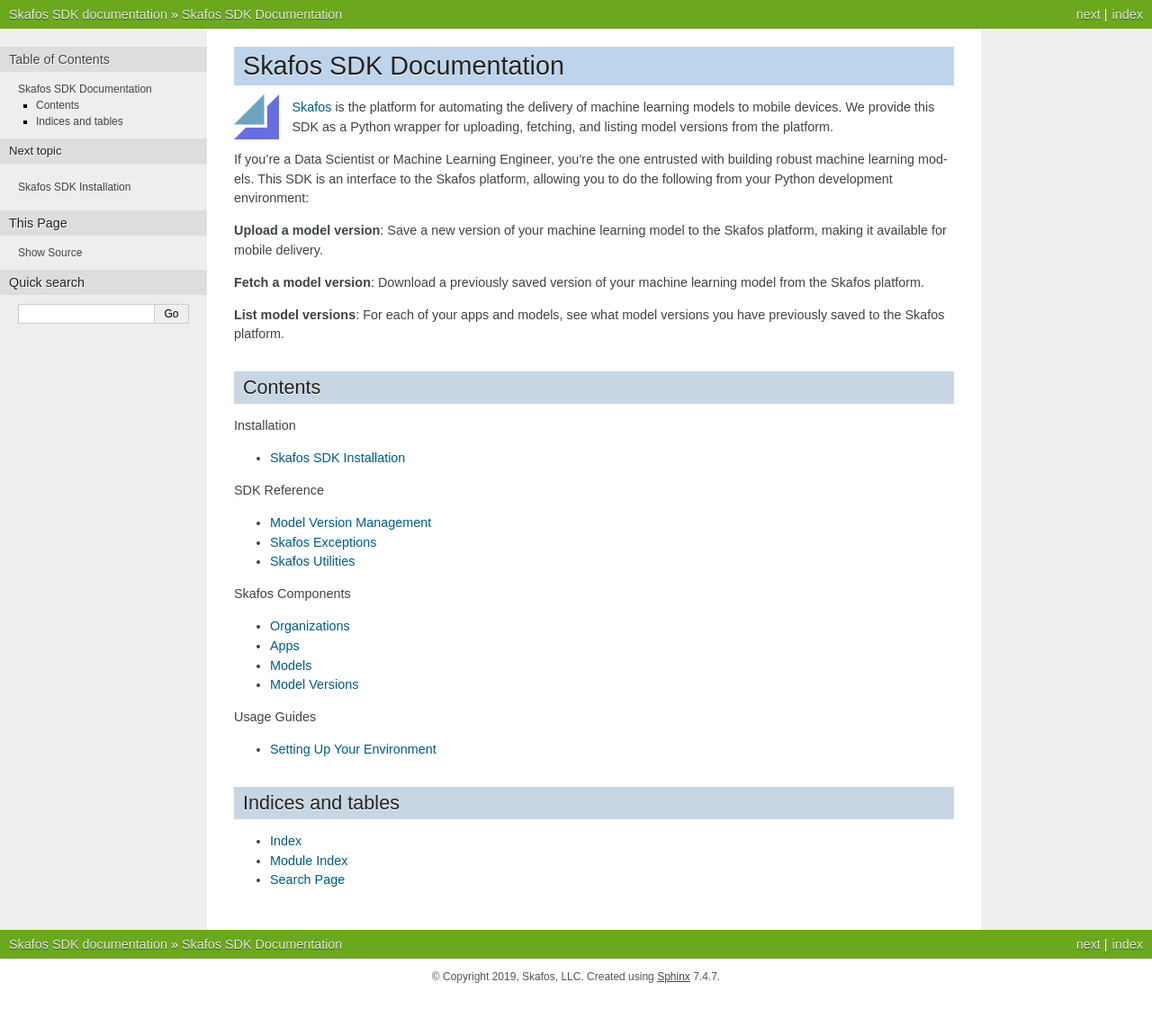
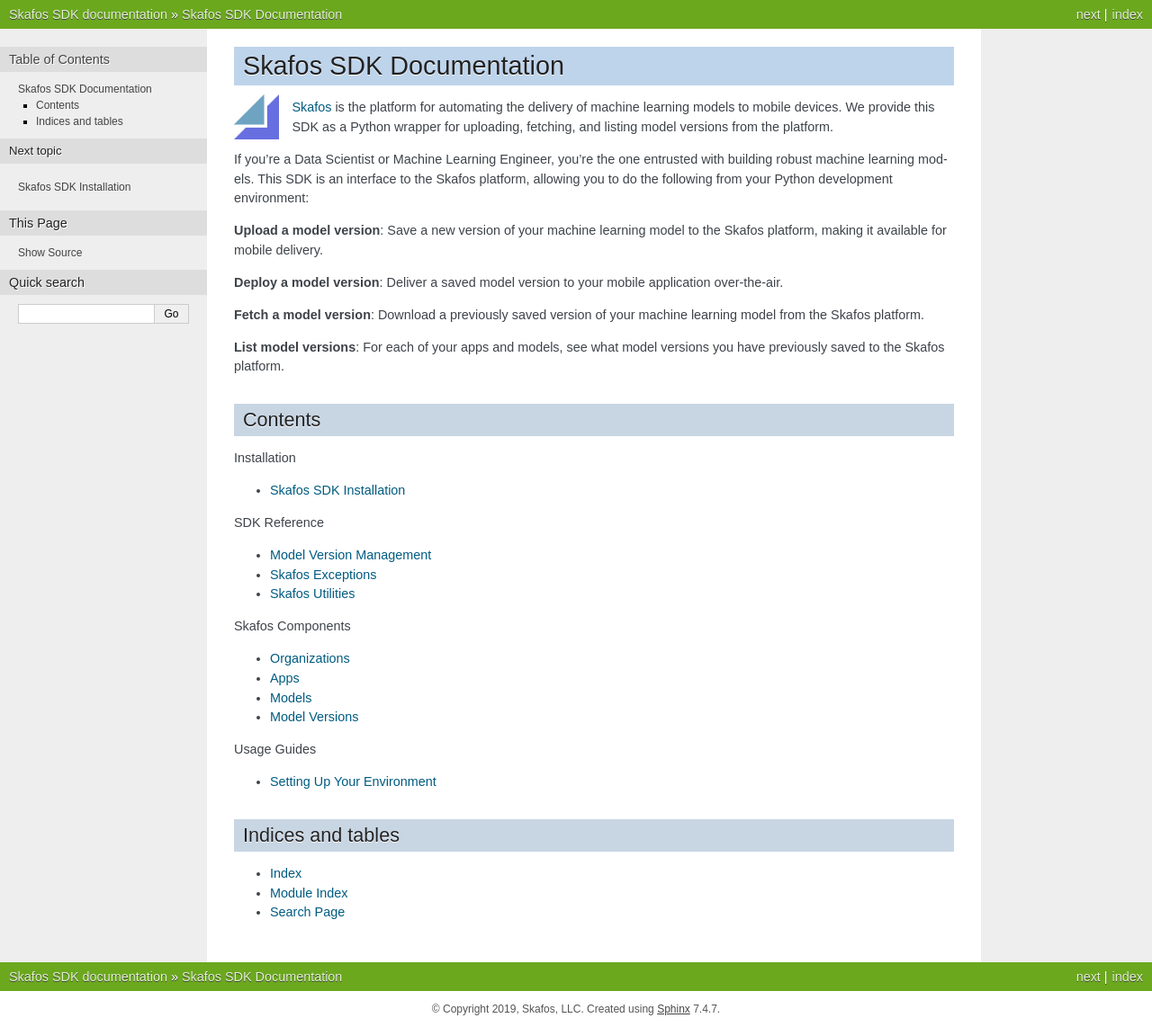
Before and after one commit to skafos/skafossdk, a Sphinx documentation site: the page built from docs/index.rst, in a window 1280 px wide. Shown: the whole page at 90% size. Built offline with Sphinx 7.4.7, drawn with Linux system fonts in a browser that asks for light colours; before the commit the page ends 1106 px from its top, so only the background shows below that.

Commit message:
add deploy snippet to docs

```diff
--- a/docs/index.rst
+++ b/docs/index.rst
@@ -22,6 +22,8 @@
 
 **Upload a model version**: Save a new version of your machine learning model to the Skafos platform,
 making it available for mobile delivery.
+
+**Deploy a model version**: Deliver a saved model version to your mobile application over-the-air.
 
 **Fetch a model version**: Download a previously saved version of your machine learning model from
 the Skafos platform.
```
Also changed, not shown: README.md (+1 -0 lines).
